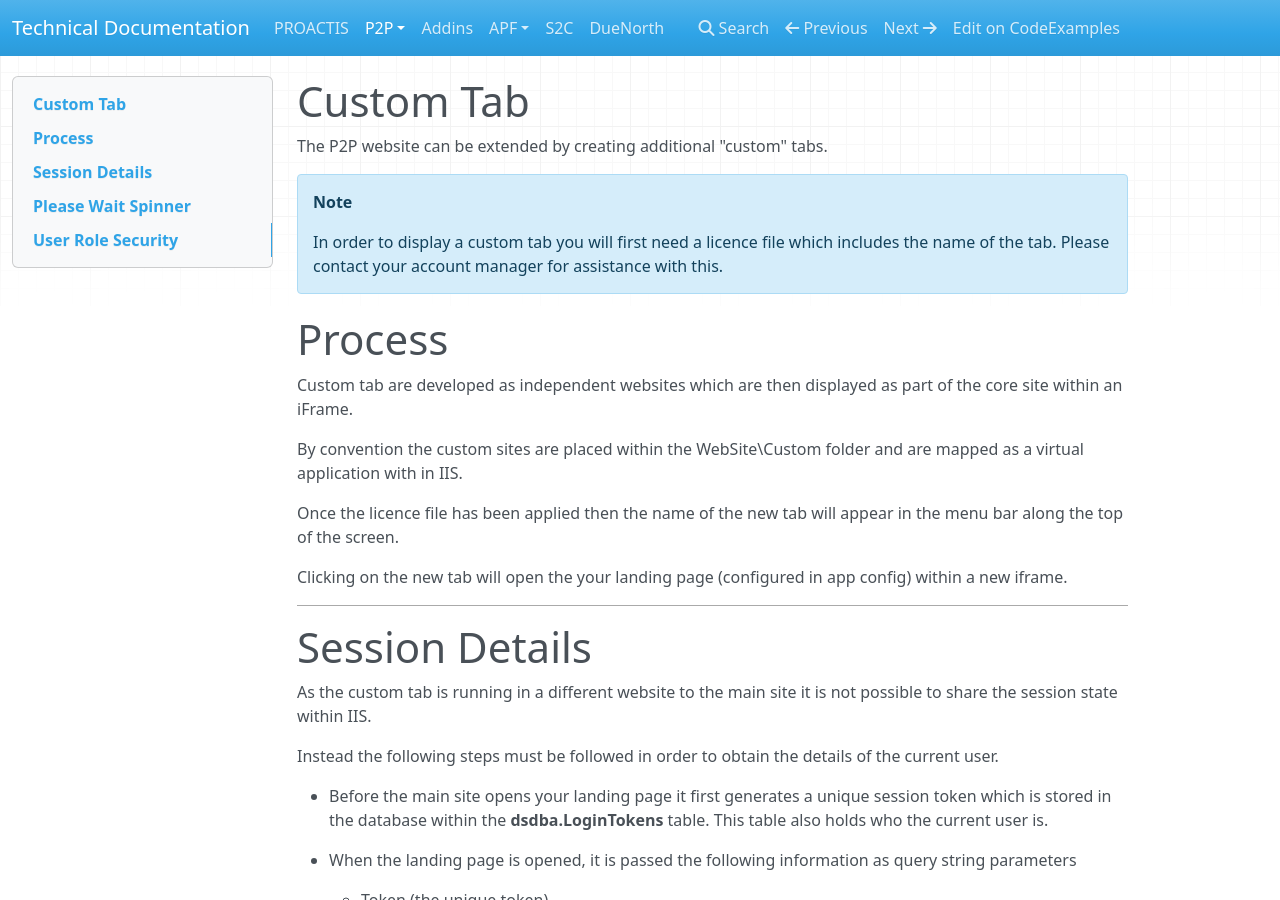
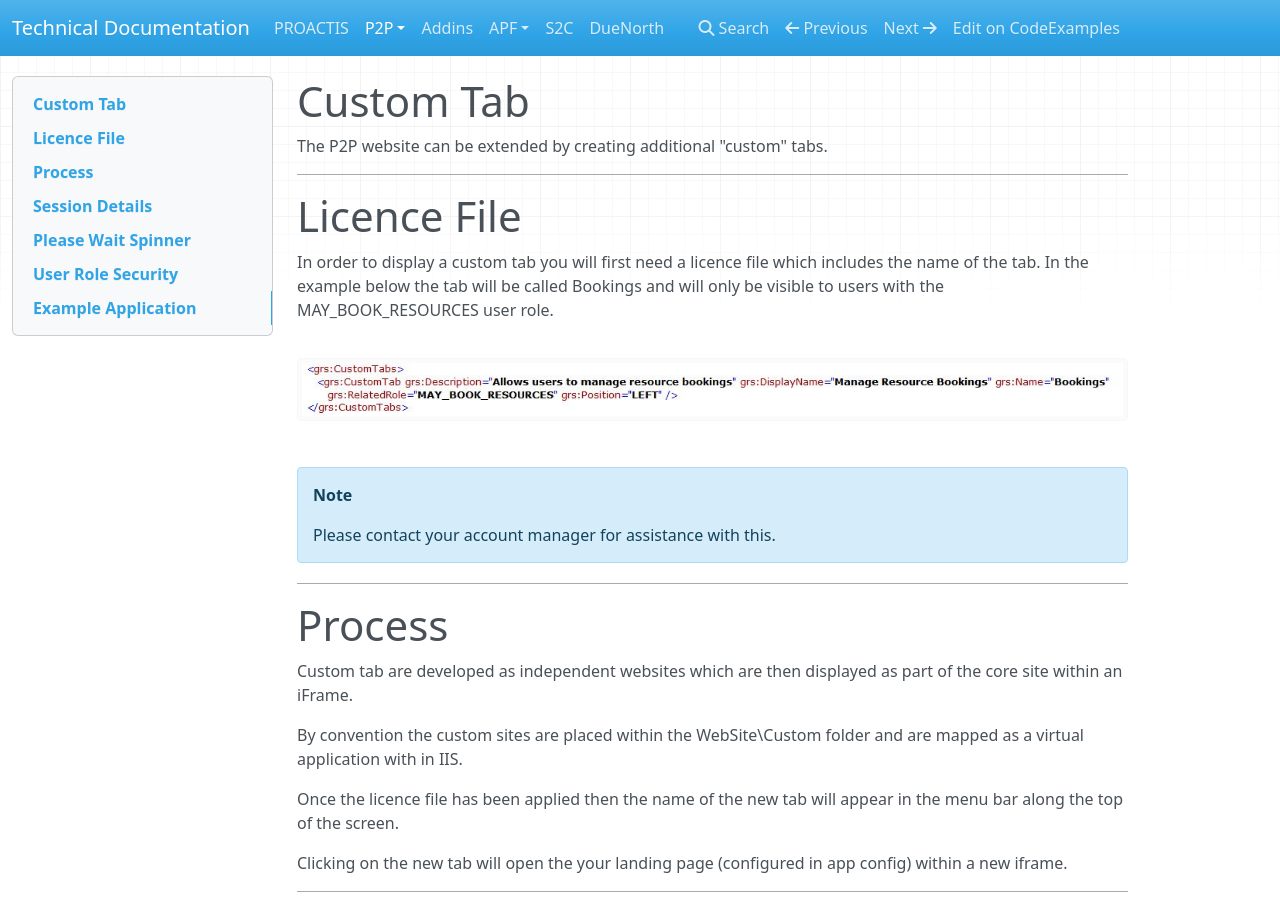
Before and after one commit to proactis-documentation/documentation-source, an MkDocs documentation site: the page built from docs/p2p/customtab.md, in a window 1280 px wide and 900 px high. Built offline with MkDocs 1.6.1, drawn with Linux system fonts in a browser that asks for light colours; nearby versions of some CDN libraries; old or Windows-style settings are respelled for this version of MkDocs; some of the changed text lies outside the part shown.

Commit message:
CustomTab

````diff
--- a/docs/p2p/customtab.md
+++ b/docs/p2p/customtab.md
@@ -2,9 +2,19 @@
 
 The P2P website can be extended by creating additional "custom" tabs.
 
-!!! Note
+---
 
-    In order to display a custom tab you will first need a licence file which includes the name of the tab.  Please contact your account manager for assistance with this.
+# Licence File
+
+In order to display a custom tab you will first need a licence file which includes the name of the tab.  In the example below the tab will be called Bookings and will only be visible to users with the MAY_BOOK_RESOURCES user role.
+
+![alt text](../img/p2p/customtab/licencefile.bmp "Licence File")
+
+!!! note
+
+    Please contact your account manager for assistance with this.
+
+---
 
 # Process
 Custom tab are developed as independent websites which are then displayed as part of the core site within an iFrame.
@@ -70,6 +80,11 @@ If you wish to create a custom role,  then you will also need to insert an entry
 
 ```sql
 INSERT INTO DSDBA.Roles (GUID, Code, Description, Properties, CompanyGUID)
-SELECT newID(), 'MyCustomRole', 'Users may use custom tab', '', C.GUID
+SELECT newID(), 'MAY_BOOK_RESOURCES', 'Users may use the bookings tab', '', C.GUID
   FROM DSDBA.Companies C
 ```
+
+---
+
+# Example Application
+Please see the [example application](https://github.com/proactis-documentation/ExampleApplications/tree/master/P2P/Custom%20Tab) for a complete implementation.
````
Also changed, not shown: docs/img/p2p/customtab/licencefile.bmp (added).
